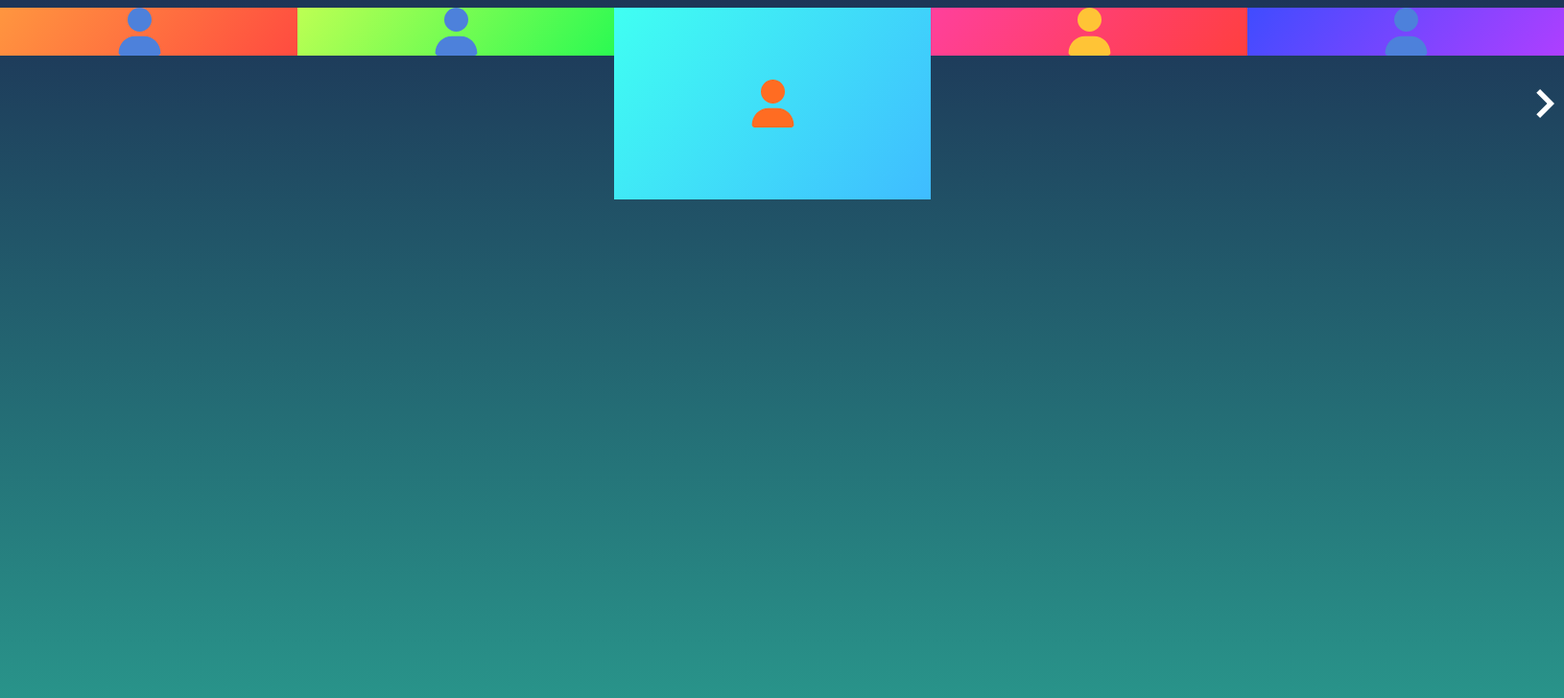
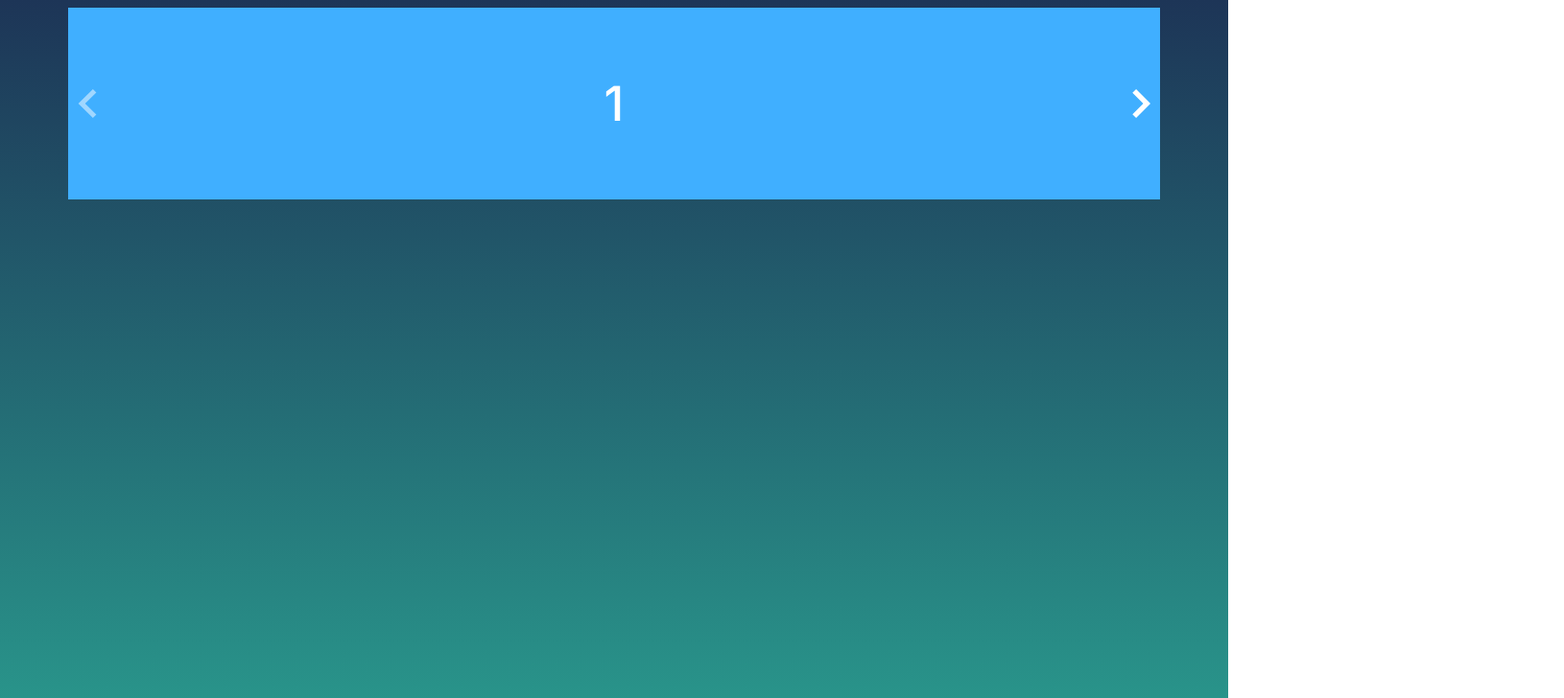
Before and after one commit to dylancobb/in-house-project, a Next.js app: page / in a window 1280 px wide. Shown: the top 728 px of the page at 96% size, 1630 px wide, since content can reach past the window. Built offline with nearby package versions, Linux system fonts and the light colour scheme.

Commit message:
Get rid of height adjustments in tsx & css. comment out dots

```diff
--- a/app/components/AvatarSlider.tsx
+++ b/app/components/AvatarSlider.tsx
@@ -1,21 +1,18 @@
 import React, { useState } from 'react';
-import { FontAwesomeIcon } from '@fortawesome/react-fontawesome';
-import { faUser } from '@fortawesome/free-solid-svg-icons';
-// import "./styles.css";
+import './styles.css';
 import { useKeenSlider, KeenSliderPlugin } from 'keen-slider/react';
 import 'keen-slider/keen-slider.min.css';
-import './style.css';
 
-const AdaptiveHeight: KeenSliderPlugin = (slider) => {
-  function updateHeight() {
-    slider.container.style.height =
-      slider.slides[slider.track.details.rel].offsetHeight + 'px';
-  }
-  slider.on('created', updateHeight);
-  slider.on('slideChanged', updateHeight);
-};
+// const AdaptiveHeight: KeenSliderPlugin = (slider) => {
+//   function updateHeight() {
+//     slider.container.style.height =
+//       slider.slides[slider.track.details.rel].offsetHeight + 'px';
+//   }
+//   slider.on('created', updateHeight);
+//   slider.on('slideChanged', updateHeight);
+// };
 
-export default function AvatarSlider() {
+export default function App() {
   const [currentSlide, setCurrentSlide] = React.useState(0);
   const [loaded, setLoaded] = useState(false);
   const [sliderRef, instanceRef] = useKeenSlider<HTMLDivElement>(
@@ -27,75 +24,20 @@ export default function AvatarSlider() {
       created() {
         setLoaded(true);
       },
-    },
-    [AdaptiveHeight]
+    }
+    // [AdaptiveHeight]
   );
 
   return (
     <>
       <div className="navigation-wrapper">
         <div ref={sliderRef} className="keen-slider">
-          <div className="keen-slider__slide number-slide1">
-            <FontAwesomeIcon
-              icon={faUser}
-              style={{ color: '#37c8be' }}
-              width={55}
-              height={55}
-            />
-          </div>
-          <div
-            className="keen-slider__slide number-slide2"
-            style={{ height: 50 }}
-          >
-            <FontAwesomeIcon
-              icon={faUser}
-              style={{ color: '#4d81db' }}
-              width={55}
-              height={55}
-            />
-          </div>
-          <div
-            className="keen-slider__slide number-slide3"
-            style={{ height: 50 }}
-          >
-            <FontAwesomeIcon
-              icon={faUser}
-              style={{ color: '#4d81db' }}
-              width={55}
-              height={55}
-            />
-          </div>
-          <div className="keen-slider__slide number-slide4">
-            {' '}
-            <FontAwesomeIcon
-              icon={faUser}
-              style={{ color: '#FF6C22' }}
-              width={55}
-              height={55}
-            />
-          </div>
-          <div
-            className="keen-slider__slide number-slide5"
-            style={{ height: 50 }}
-          >
-            <FontAwesomeIcon
-              icon={faUser}
-              style={{ color: '#FFC436' }}
-              width={55}
-              height={55}
-            />
-          </div>
-          <div
-            className="keen-slider__slide number-slide6"
-            style={{ height: 50 }}
-          >
-            <FontAwesomeIcon
-              icon={faUser}
-              style={{ color: '#4d81db' }}
-              width={55}
-              height={55}
-            />
-          </div>
+          <div className="keen-slider__slide number-slide1">1</div>
+          <div className="keen-slider__slide number-slide2">2</div>
+          <div className="keen-slider__slide number-slide3">3</div>
+          <div className="keen-slider__slide number-slide4">4</div>
+          <div className="keen-slider__slide number-slide5">5</div>
+          <div className="keen-slider__slide number-slide6">6</div>
         </div>
         {loaded && instanceRef.current && (
           <>
@@ -119,7 +61,7 @@ export default function AvatarSlider() {
           </>
         )}
       </div>
-      {loaded && instanceRef.current && (
+      {/* {loaded && instanceRef.current && (
         <div className="dots">
           {[
             ...Array(instanceRef.current.track.details.slides.length).keys(),
@@ -135,7 +77,7 @@ export default function AvatarSlider() {
             );
           })}
         </div>
-      )}
+      )} */}
     </>
   );
 }
@@ -145,16 +87,15 @@ function Arrow(props: {
   left?: boolean;
   onClick: (e: any) => void;
 }) {
-  const disabled = props.disabled ? ' arrow--disabled' : '';
+  const disabeld = props.disabled ? ' arrow--disabled' : '';
   return (
     <svg
       onClick={props.onClick}
       className={`arrow ${
         props.left ? 'arrow--left' : 'arrow--right'
-      } ${disabled}`}
+      } ${disabeld}`}
       xmlns="http://www.w3.org/2000/svg"
       viewBox="0 0 24 24"
-      // style={{ height: '500px' }}
     >
       {props.left && (
         <path d="M16.67 0l2.83 2.829-9.339 9.175 9.339 9.167-2.83 2.829-12.17-11.996z" />
--- a/app/components/style.css
+++ b/app/components/styles.css
@@ -20,61 +20,26 @@ body {
 
 .number-slide1 {
   background: rgb(64, 175, 255);
-  background: linear-gradient(
-    128deg,
-    rgba(64, 175, 255, 1) 0%,
-    rgba(63, 97, 255, 1) 100%
-  );
 }
 
 .number-slide2 {
   background: rgb(255, 75, 64);
-  background: linear-gradient(
-    128deg,
-    rgba(255, 154, 63, 1) 0%,
-    rgba(255, 75, 64, 1) 100%
-  );
 }
 
 .number-slide3 {
   background: rgb(182, 255, 64);
-  background: linear-gradient(
-    128deg,
-    rgba(182, 255, 64, 1) 0%,
-    rgba(63, 255, 71, 1) 100%
-  );
-  background: linear-gradient(
-    128deg,
-    rgba(189, 255, 83, 1) 0%,
-    rgba(43, 250, 82, 1) 100%
-  );
 }
 
 .number-slide4 {
   background: rgb(64, 255, 242);
-  background: linear-gradient(
-    128deg,
-    rgba(64, 255, 242, 1) 0%,
-    rgba(63, 188, 255, 1) 100%
-  );
 }
 
 .number-slide5 {
   background: rgb(255, 64, 156);
-  background: linear-gradient(
-    128deg,
-    rgba(255, 64, 156, 1) 0%,
-    rgba(255, 63, 63, 1) 100%
-  );
 }
 
 .number-slide6 {
   background: rgb(64, 76, 255);
-  background: linear-gradient(
-    128deg,
-    rgba(64, 76, 255, 1) 0%,
-    rgba(174, 63, 255, 1) 100%
-  );
 }
 
 .arrow {
@@ -103,6 +68,7 @@ body {
 
 .navigation-wrapper {
   position: relative;
+  width: 90%;
 }
 
 .dots {
```
